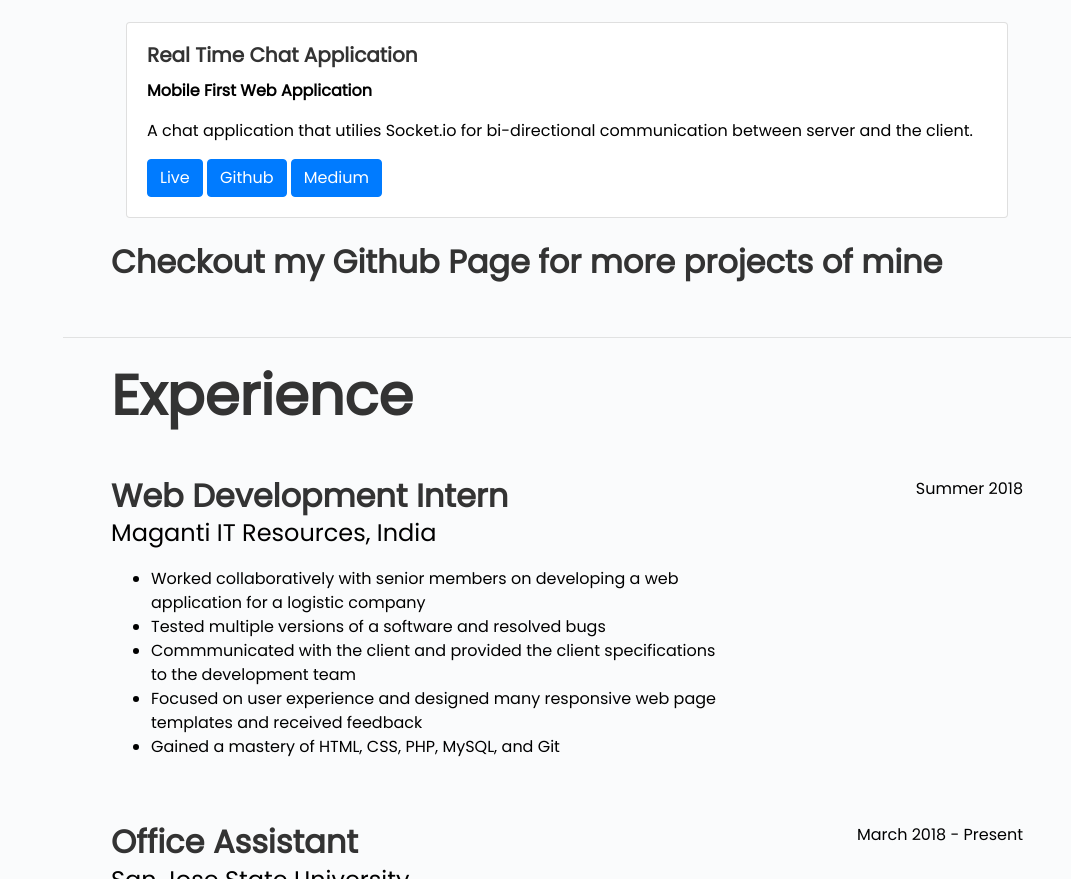
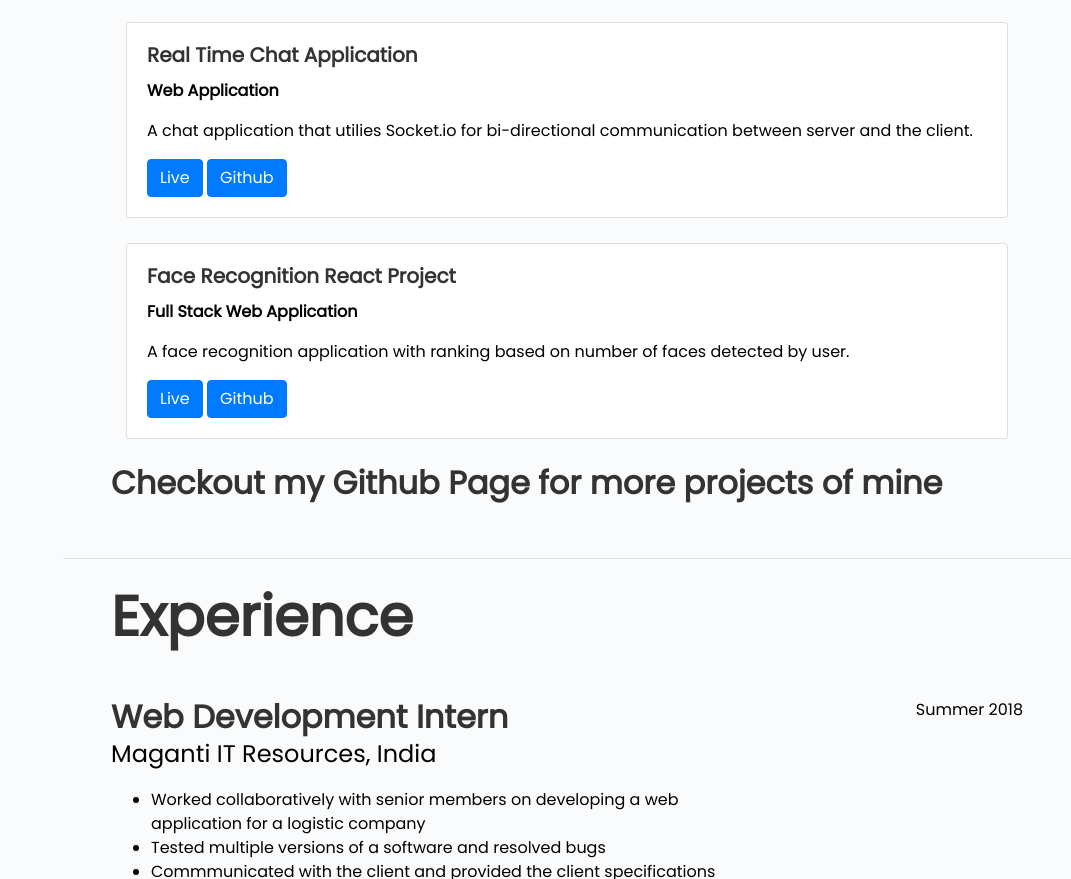
Before and after one commit to rohansamavedam/Personal-Portfolio-2019, a plain HTML site: page index.html in a window 1280 px wide. Shown: the part 1725-2604 px from the top of the page, without its empty margins (209-1280 px from the left). Drawn offline with Linux system fonts and the light colour scheme; a web font is replaced by a local one.

Commit message:
Update index.html

```diff
--- a/index.html
+++ b/index.html
@@ -200,13 +200,29 @@
 
                <div class="card-body">
                  <h5 class="card-title">Real Time Chat Application</h5>
-                  <p><strong>Mobile First Web Application</strong><p>
+                  <p><strong>Web Application</strong><p>
                    <p class="card-text">
                       <p>A chat application that utilies Socket.io for bi-directional communication between server and the client.</p>
                    </p>
                  <a href="https://gullyumpire.herokuapp.com/" class="btn btn-primary" target="_blank">Live</a>
                  <a href="https://github.com/rohansamavedam/Gully-Umpire" class="btn btn-primary" target="_blank">Github</a>
-                 <a href="https://medium.com/@rohansamavedam/gully-cricket-problems-solved-with-software-d04bd1bdea76" class="btn btn-primary" target="_blank">Medium</a>
+               </div>
+             </div>
+            </div>
+
+          <div class="container">
+          <div class="row">
+            <div class="col-sm">
+             <div class="card" style="width: auto; margin-bottom: 25px">
+
+               <div class="card-body">
+                 <h5 class="card-title">Face Recognition React Project</h5>
+                  <p><strong>Full Stack Web Application</strong><p>
+                   <p class="card-text">
+                      <p>A face recognition application with ranking based on number of faces detected by user.</p>
+                   </p>
+                 <a href="https://gullyumpire.herokuapp.com/" class="btn btn-primary" target="_blank">Live</a>
+                 <a href="https://github.com/rohansamavedam/Gully-Umpire" class="btn btn-primary" target="_blank">Github</a>
                </div>
              </div>
             </div>
```
